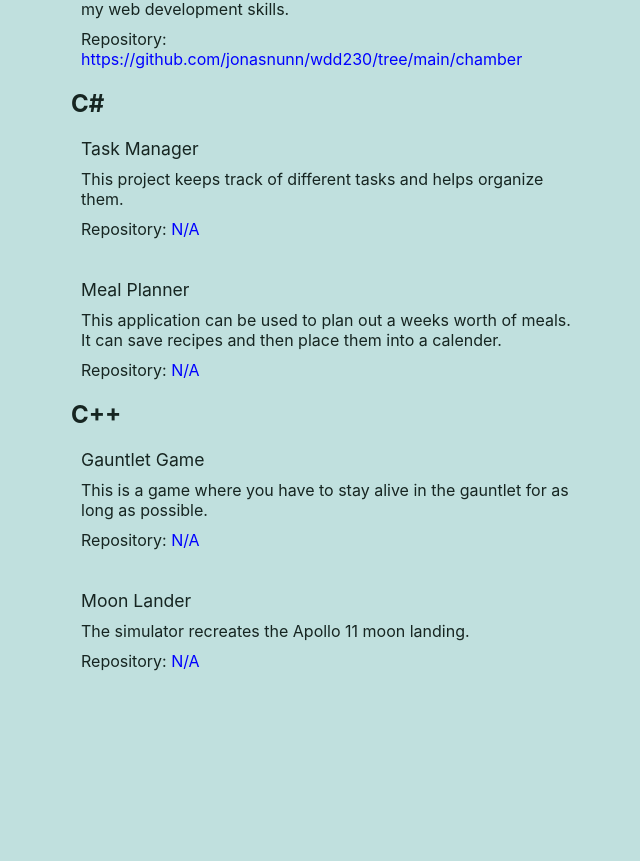
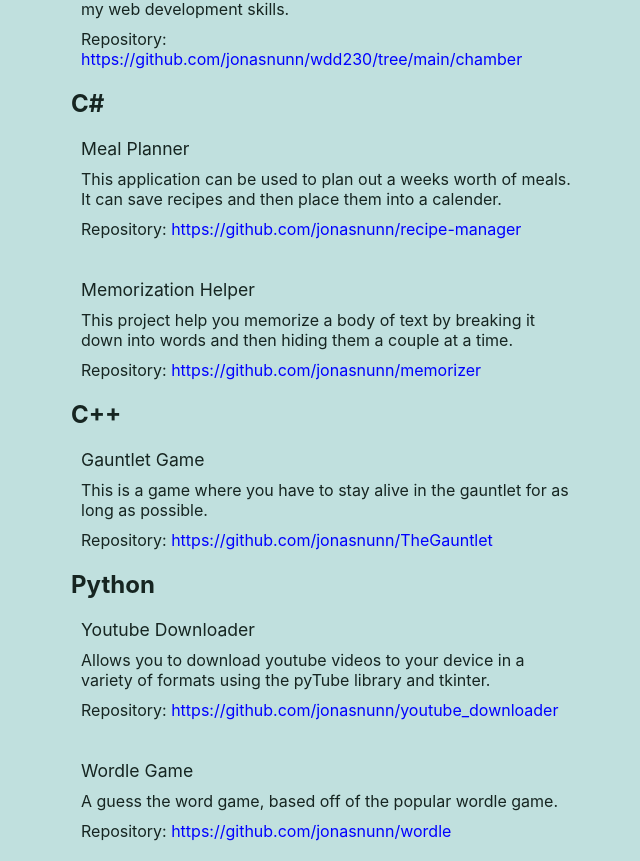
Before and after one commit to jonasnunn/Portfolio, a React (Vite) app: page / in a window 1280 px wide. Shown: the part 831-1692 px from the top of the page, without its empty margins (319-959 px from the left). Before the commit the page ends 1522 px from the top, so only its background shows below. Built offline with nearby package versions, Linux system fonts and the light colour scheme.

Commit message:
added repo links to projects

```diff
--- a/src/App.jsx
+++ b/src/App.jsx
@@ -6,28 +6,31 @@ function App() {
     "Old Faithful Fountains",
     "Bountiful Foods",
     "Chamber of Commerce",
-    "Task Manager",
     "Meal Planner",
+    "Memorization Helper",
     "Gauntlet Game",
-    "Moon Lander",
+    "Youtube Downloader",
+    "Wordle Game",
   ];
   let urls = [
     "https://github.com/jonasnunn/old_faithful",
     "https://github.com/jonasnunn/wdd230/tree/main/bountiful",
     "https://github.com/jonasnunn/wdd230/tree/main/chamber",
-    "N/A",
-    "N/A",
-    "N/A",
-    "N/A",
+    "https://github.com/jonasnunn/recipe-manager",
+    "https://github.com/jonasnunn/memorizer",
+    "https://github.com/jonasnunn/TheGauntlet",
+    "https://github.com/jonasnunn/youtube_downloader",
+    "https://github.com/jonasnunn/wordle",
   ];
   let descriptions = [
     "I built this website for a small company to improve their online presence, and give consumers knowledge of the company.",
     "I created this to demonstrate mt skill with HTML, CSS, and JavaScript.",
     "This is a mock chamber of commerce site that I created to build my web development skills.",
-    "This project keeps track of different tasks and helps organize them.",
     "This application can be used to plan out a weeks worth of meals. It can save recipes and then place them into a calender.",
+    "This project help you memorize a body of text by breaking it down into words and then hiding them a couple at a time.",
     "This is a game where you have to stay alive in the gauntlet for as long as possible.",
-    "The simulator recreates the Apollo 11 moon landing.",
+    "Allows you to download youtube videos to your device in a variety of formats using the pyTube library and tkinter.",
+    "A guess the word game, based off of the popular wordle game."
   ];
   let projects = [names, urls, descriptions];
 
@@ -67,10 +70,16 @@ function App() {
         url={projects[1][5]}
         description={projects[2][5]}
       />
+      <h2>Python</h2>
       <Project
         name={projects[0][6]}
         url={projects[1][6]}
         description={projects[2][6]}
+      />
+      <Project
+        name={projects[0][7]}
+        url={projects[1][7]}
+        description={projects[2][7]}
       />
     </>
   );
```
Also changed, not shown: src/About.jsx (+15 -0 lines), 1 other file (tests, documents, lock files or other folders).
